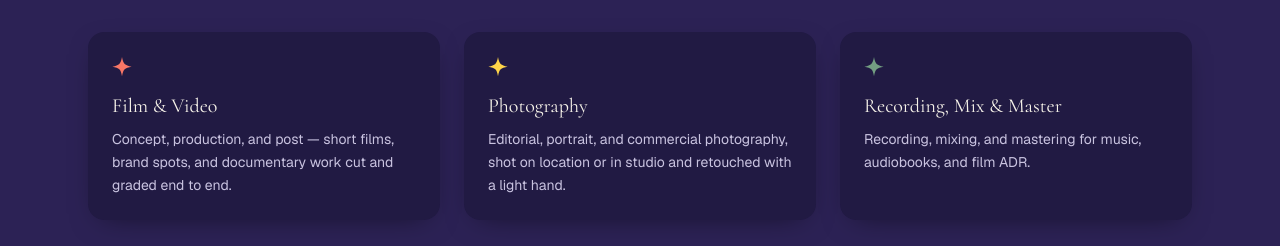
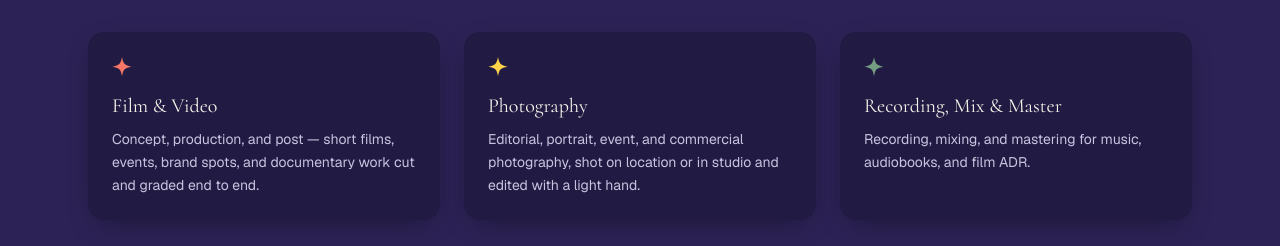
Before and after one commit to TheGalacticMonk/galacticmonk, a Next.js app: page / in a window 1280 px wide. Shown: the part 1040-1286 px from the top of the page. Built offline with nearby package versions, Linux system fonts and the light colour scheme.

Commit message:
Update website

```diff
--- a/src/components/ServicePillars.tsx
+++ b/src/components/ServicePillars.tsx
@@ -8,13 +8,13 @@ const PILLARS = [
     title: "Film & Video",
     accent: "coral" as const,
     description:
-      "Concept, production, and post — short films, brand spots, and documentary work cut and graded end to end.",
+      "Concept, production, and post — short films, events, brand spots, and documentary work cut and graded end to end.",
   },
   {
     title: "Photography",
     accent: "gold" as const,
     description:
-      "Editorial, portrait, and commercial photography, shot on location or in studio and retouched with a light hand.",
+      "Editorial, portrait, event, and commercial photography, shot on location or in studio and edited with a light hand.",
   },
   {
     title: "Recording, Mix & Master",
```
